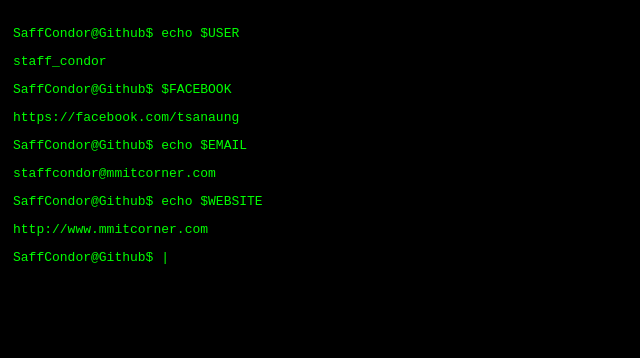
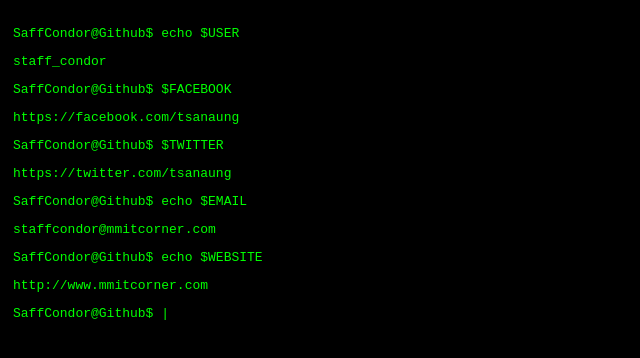
Before and after one commit to staffcondor/staffcondor.github.io, a plain HTML site: page index.html in a window 1280 px wide. Shown: the whole page, without its empty margins (0-640 px from the left). Drawn offline with Linux system fonts and the light colour scheme.

Commit message:
Update index.html

```diff
--- a/index.html
+++ b/index.html
@@ -1,6 +1,7 @@
 <!DOCTYPE html>
 <html>
 <header>
+<title>StaffCondor@Github</title>
 <style>
 body {
 background-color:#000000;
@@ -30,6 +31,8 @@ animation: blink-animation 1s steps(5, start) infinite;
 <p> staff_condor </p>
 <p> SaffCondor@Github$ $FACEBOOK </p>
 <p> https://facebook.com/tsanaung </p>
+<p> SaffCondor@Github$ $TWITTER </p>
+<p> https://twitter.com/tsanaung </p>
 <p> SaffCondor@Github$ echo $EMAIL </p>
 <p> staffcondor@mmitcorner.com </p>
 <p> SaffCondor@Github$ echo $WEBSITE </p>
```
